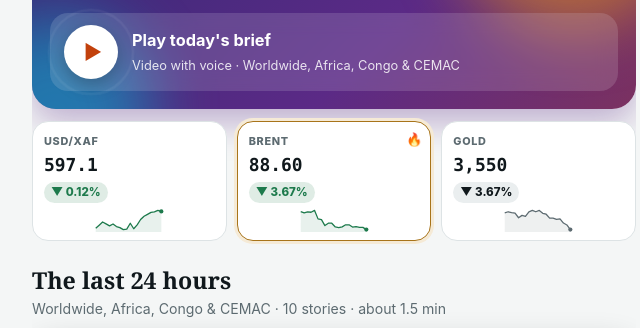
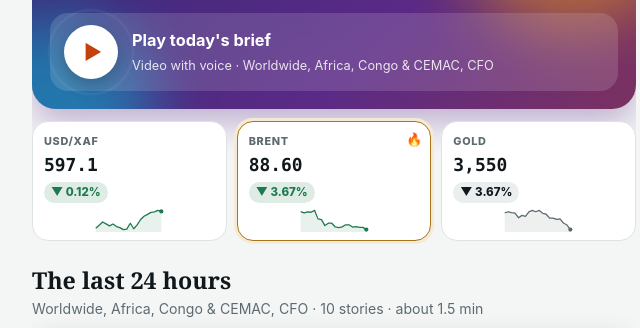
Before and after one commit to ftounir-dev/business-desk, a plain HTML site: page index.html in a window 1280 px wide. Shown: the part 259-587 px from the top of the page, 306-946 px from the left. Drawn offline with Linux system fonts and the light colour scheme; grey boxes are pictures that could not be loaded.

Commit message:
Update index.html

```diff
--- a/index.html
+++ b/index.html
@@ -442,7 +442,6 @@ footer{color:var(--muted);font-size:.76rem;padding:30px 0 0}
   <section>
     <h2 class="sec" data-t="mk_t"></h2>
     <p class="sub" data-t="mk_s"></p>
-    <div class="legend"><span class="pressure" data-t="lg_p"></span><span class="relief" data-t="lg_r"></span><span class="neutral" data-t="lg_n"></span></div>
     <div id="mk"></div>
   </section>
 </div>
@@ -575,7 +574,7 @@ const REEL_DUR=6500;
 const reel={i:0,el:0,last:0,paused:false,hold:false,vis:false,n:0,raf:0,io:null};
 function renderSixty(){
   const nItems=(B.summary[lang]||B.summary.en||[]).length,mins=Math.max(1,Math.round(nItems*7.5/30)/2);
-  $("#sixty-sub").textContent=(lang==="fr"?`Monde, Afrique, Congo & CEMAC · ${nItems} histoires · environ ${String(mins).replace(".",",")} min`:`Worldwide, Africa, Congo & CEMAC · ${nItems} stories · about ${mins} min`);
+  $("#sixty-sub").textContent=(lang==="fr"?`Monde, Afrique, Congo & CEMAC, DAF · ${nItems} histoires · environ ${String(mins).replace(".",",")} min`:`Worldwide, Africa, Congo & CEMAC, CFO · ${nItems} stories · about ${mins} min`);
   const items=B.summary[lang]||B.summary.en||[];
   const catOf=x=>x.cat||((B.categories||[]).find(c=>c.en===x.owner||c.fr===x.owner)||{}).id||"worldwide";
   reel.n=items.length;if(!reel.n){$("#sixty").innerHTML="";return;}
@@ -776,7 +775,7 @@ function renderHero(){
     <h2 class="h-hi">${hi}, Rayan ${hr<12?"☀️":hr<18?"👋":"🌙"}</h2>
     <p class="h-sub">${fr?`${items.length} histoires de ${nC} pays, en ${String(mins).replace(".",",")} minutes.`:`${items.length} stories from ${nC} countries, in ${mins} minutes.`}</p>
     <div class="h-flags" aria-hidden="true">${flags.join("")}</div>
-    <button class="h-play" type="button" id="h-play"><span class="h-btn">▶</span><span><b>${fr?"Lancer le brief du jour":"Play today's brief"}</b><span class="s">${fr?"Vidéo avec voix · Monde, Afrique, Congo & CEMAC":"Video with voice · Worldwide, Africa, Congo & CEMAC"}</span></span></button>`;
+    <button class="h-play" type="button" id="h-play"><span class="h-btn">▶</span><span><b>${fr?"Lancer le brief du jour":"Play today's brief"}</b><span class="s">${fr?"Vidéo avec voix · Monde, Afrique, Congo & CEMAC, DAF":"Video with voice · Worldwide, Africa, Congo & CEMAC, CFO"}</span></span></button>`;
   $("#h-play").onclick=()=>openWatch(0);
   const ids=["usdxaf","brent","gold"],ms=ids.map(id=>B.markets.find(m=>m.id===id)).filter(Boolean);
   const big=ms.reduce((a,m)=>Math.abs(m.change_pct||0)>Math.abs(a.change_pct||0)?m:a,ms[0]||{});
```
